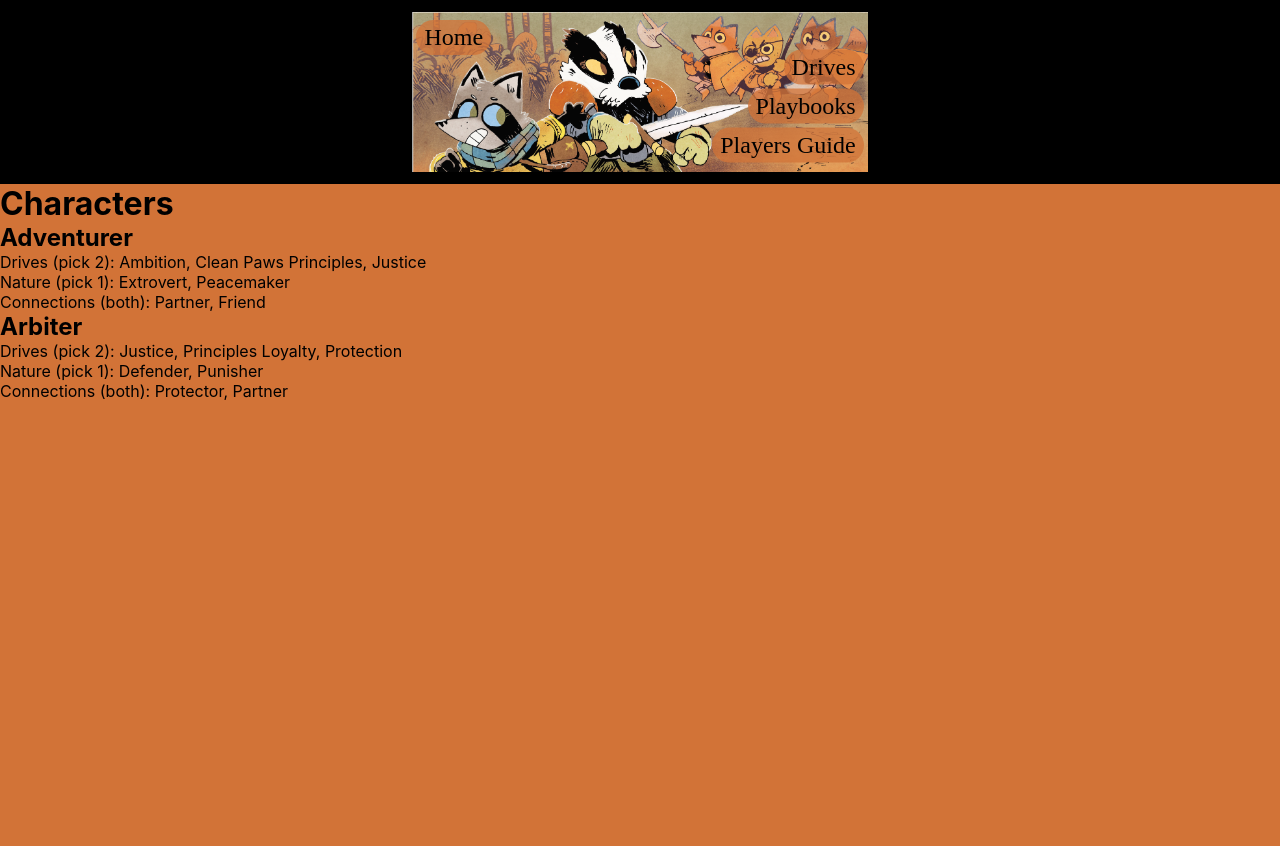
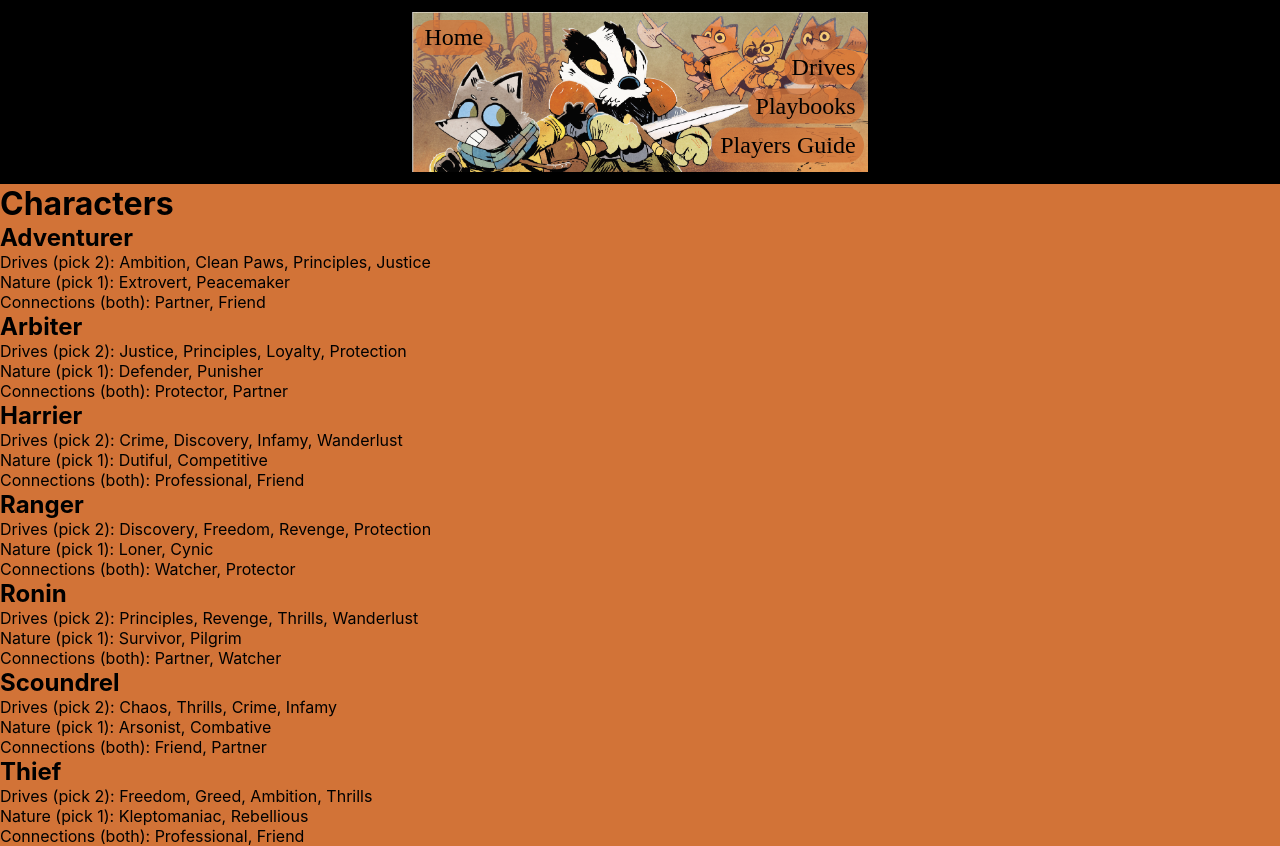
Before and after one commit to franco-ortega/root-rpg, a Next.js app: page / in a window 1280 px wide. Before the commit the page ends 800 px from the top, so only its background shows below. Built offline with nearby package versions, Linux system fonts and the light colour scheme.

Commit message:
add 5 more playbooks

```diff
--- a/components/characters/Character.jsx
+++ b/components/characters/Character.jsx
@@ -3,8 +3,8 @@ const Character = ({ character, drives, nature, connections }) => {
     <li>
       <h2>{character}</h2>
       <section>
-        Drives (pick 2): {drives[0].title}, {drives[1].title} {drives[2].title},{' '}
-        {drives[3].title}
+        Drives (pick 2): {drives[0].title}, {drives[1].title}, {drives[2].title}
+        , {drives[3].title}
       </section>
       <section>
         Nature (pick 1): {nature[0].title}, {nature[1].title}
--- a/data/playbooks.json
+++ b/data/playbooks.json
@@ -84,5 +84,220 @@
         "benefit": "When you fill in this connection, you each mark 2-prestige with the faction you helped, and mark 2-notoriety with the faction you harmed. During play, if you are spotted together,then any prestige or notoriety gains with those factions are doubled for the two of you."
       }
     ]
+  },
+  {
+    "character": "Harrier",
+    "drives": [
+      {
+        "title": "Crime",
+        "text": "Advance when you illicitly scorea significant prize or pull off an illegal caper against impressive odds."
+      },
+      {
+        "title": "Discovery",
+        "text": "Advance when you encounter a new wonder or ruin in the forests."
+      },
+      {
+        "title": "Infamy",
+        "text": "Advance when you decrease your reputation with any faction."
+      },
+      {
+        "title": "Wanderlust",
+        "text": "Advance when you finish a journey to a clearing."
+      }
+    ],
+    "nature": [
+      {
+        "title": "Dutiful",
+        "text": "Clear your exhaustion track when you take on a dangerous or difficult task on behalf of another."
+      },
+      {
+        "title": "Competitive",
+        "text": "Clear your exhaustion track when you take dramatically unnecessary risks to show off."
+      }
+    ],
+    "connections": [
+      {
+        "title": "Professional",
+        "text": "_______ and I tried to blaze a new trail between two clearings; without the support of the major factions, it never fully came to fruition.",
+        "benefit": "If you share information with them after reading a tense situation, you both benefit from the +1 for acting on the answers. If you help them while they attempt a roguish feat, you gain choices on the help move as if you had marked 2-exhaustion when you mark 1-exhaustion."
+      },
+      {
+        "title": "Friend",
+        "text": "_______ and I forged a bond while investigating a ruin deep in the woods. What strange minor trinkets do each of you carry from that expedition?",
+        "benefit": "When you help them, you can mark 2-exhaustion to give a +2, instead of 1-exhaustion for a +1."
+      }
+    ]
+  },
+  {
+    "character": "Ranger",
+    "drives": [
+      {
+        "title": "Discovery",
+        "text": "Advance when you encounter a new wonder or ruin in the forests."
+      },
+      {
+        "title": "Freedom",
+        "text": "Advance when you free a group of denizens from oppression."
+      },
+      {
+        "title": "Revenge",
+        "text": "Name your foe. Advance when you cause significant harm to them or their interests."
+      },
+      {
+        "title": "Protection",
+        "text": "Name your ward. Advance when you protect them from significant danger, or when time passes and your ward is safe."
+      }
+    ],
+    "nature": [
+      {
+        "title": "Loner",
+        "text": "Clear your exhaustion track when you enter a dangerous situation alone, without backup or assistance."
+      },
+      {
+        "title": "Cynic",
+        "text": "Clear your exhaustion track when you openly and directly ask dangerous questions about an accepted “truth”."
+      }
+    ],
+    "connections": [
+      {
+        "title": "Watcher",
+        "text": "I was tricked, conned, or deceived by _______ once. Why do I choose to continue working with them?",
+        "benefit": "When you figure them out, you always hold 1, even on a miss. When you plead with them  to go along with you, you can let them clear 2-exhaustion instead of 1."
+      },
+      {
+        "title": "Protector",
+        "text": "I did something that would have gotten me the enmity of a Woodland faction— if _______ hadn't covered for me. What did I do? Why and how did they protect me? Regardless, I feel indebted to them.",
+        "benefit": "When they are in reach, mark exhaustion to take a blow meant for them. If you do, take +1 ongoing to weapon moves for the rest of the scene."
+      }
+    ]
+  },
+  {
+    "character": "Ronin",
+    "drives": [
+      {
+        "title": "Principles",
+        "text": "Advance when you express or embody your moral principles at great cost to yourself or your allies."
+      },
+      {
+        "title": "Revenge",
+        "text": "Name your foe. Advance when you cause significant harm to them or their interests."
+      },
+      {
+        "title": "Thrills",
+        "text": "Advance when you escape from certain death or incarceration."
+      },
+      {
+        "title": "Wanderlust",
+        "text": "Advance when you finish a journey to a clearing."
+      }
+    ],
+    "nature": [
+      {
+        "title": "Survivor",
+        "text": "Clear your exhaustion track when you try to flee or cover allies' flight from a dangerous or overwhelming situation."
+      },
+      {
+        "title": "Pilgrim",
+        "text": "Clear your exhaustion track when you find an expert in a skill you don't possess."
+      }
+    ],
+    "connections": [
+      {
+        "title": "Partner",
+        "text": "_______ and I worked together on my first real task of significance in the Woodland, deposing a dangerous authority figure of a faction. Who did we depose? Why?",
+        "benefit": "When you fill in this connection, you each mark 2-prestige with the faction you helped, and mark 2-notoriety with the faction you harmed. During play, if you are spotted together, then any prestige or notoriety gains with those factions are doubled for the two of you."
+      },
+      {
+        "title": "Watcher",
+        "text": "I see in _______ many reminders of my old master. I am drawn to them, even as I watch them carefully. What is it that reminds me of my old master? How do they feel about my watchful eyes?",
+        "benefit": "When you figure them out, you always hold 1, even on a miss. When you plead with them to go along with you, you can let them clear 2-exhaustion instead of 1."
+      }
+    ]
+  },
+  {
+    "character": "Scoundrel",
+    "drives": [
+      {
+        "title": "Chaos",
+        "text": "Advance when you topple a tyrannical or dangerously overbearing figure or order."
+      },
+      {
+        "title": "Thrills",
+        "text": "Advance when you escape from certain death or incarceration."
+      },
+      {
+        "title": "Crime",
+        "text": "Advance when you illicitly score a significant prize or pull off an illegal caper against impressive odds."
+      },
+      {
+        "title": "Infamy",
+        "text": "Advance when you decrease your reputation with any faction."
+      }
+    ],
+    "nature": [
+      {
+        "title": "Arsonist",
+        "text": "Clear your exhaustion track when you use needlessly destructive or damaging methods to solve a problem."
+      },
+      {
+        "title": "Combative",
+        "text": "Clear your exhaustion track when you try to start a fight against overwhelming opposition."
+      }
+    ],
+    "connections": [
+      {
+        "title": "Friend",
+        "text": "_______ and I once met and pulled off a mad, impossible stunt together. What did we do? Why?",
+        "benefit": "When you help them, you can mark 2-exhaustion to give a +2, instead of 1-exhaustion for a +1."
+      },
+      {
+        "title": "Partner",
+        "text": "_______ and I destroyed a faction's resource, on behalf of an opposing faction. Why?",
+        "benefit": "When you fill in this connection, you each mark 2-prestige with the faction you helped, and mark 2-notoriety with the faction you harmed. During play, if you are spotted together, then any prestige or notoriety gains with those factions are doubled for the two of you."
+      }
+    ]
+  },
+  {
+    "character": "Thief",
+    "drives": [
+      {
+        "title": "Freedom",
+        "text": "Advance when you free a group of denizens from oppression."
+      },
+      {
+        "title": "Greed",
+        "text": "Advance when you secure a serious payday or treasure."
+      },
+      {
+        "title": "Ambition",
+        "text": "Advance when you increase your reputation with any faction."
+      },
+      {
+        "title": "Thrills",
+        "text": "Advance when you escape from certain death or incarceration."
+      }
+    ],
+    "nature": [
+      {
+        "title": "Kleptomaniac",
+        "text": "Clear your exhaustion track when you try to selfishly steal something valuable or important."
+      },
+      {
+        "title": "Rebellious",
+        "text": "Clear your exhaustion track when you grievously insult, defy, or anger figures of authority."
+      }
+    ],
+    "connections": [
+      {
+        "title": "Professional",
+        "text": "I stole something important, something needed or craved, for _______. I proved my worth to them.",
+        "benefit": "If you share information with them after reading a tense situation, you both benefit from the +1 for acting on the answers. If you help them while they attempt a roguish feat, you gain choices on the help move as if you had marked 2-exhaustion when you mark 1-exhaustion."
+      },
+      {
+        "title": "Friend",
+        "text": "_______ sprang to get me out of holding, whether they bailed me out or rescued me. I owe them.",
+        "benefit": "When you help them, you can mark 2-exhaustion to give a +2, instead of 1-exhaustion for a +1."
+      }
+    ]
   }
 ]
```
